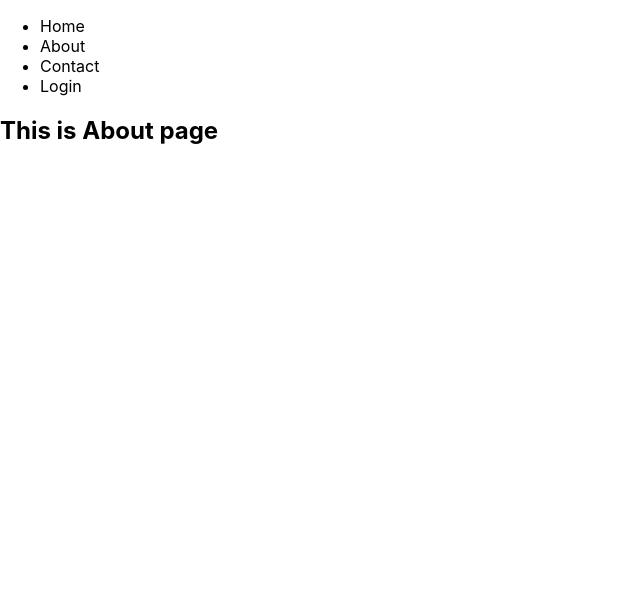
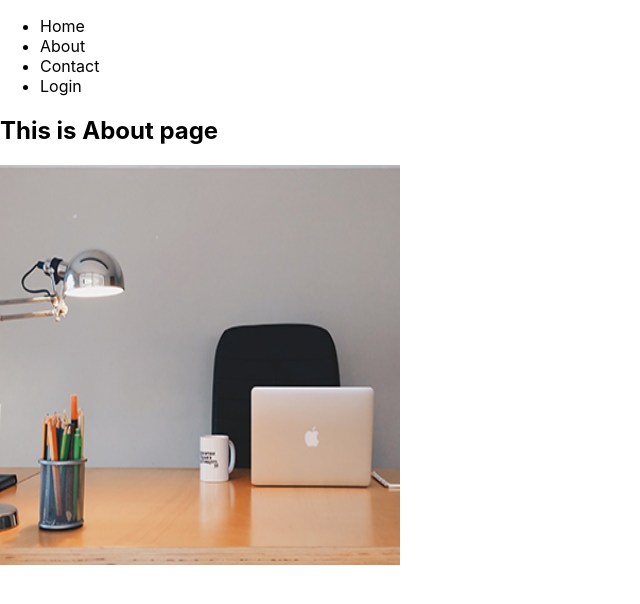
Before and after one commit to jakdev047/nextjs-concept, a Next.js app: page /about in a window 1280 px wide. Shown: the top 604 px of the page, without its empty margins (0-640 px from the left). Built offline with nearby package versions, Linux system fonts and the light colour scheme.

Commit message:
Static Images File Serving

```diff
--- a/pages/about.js
+++ b/pages/about.js
@@ -1,11 +1,13 @@
 import React from 'react';
 import Navigation from '../components/navigation';
+// import Image from 'next/image'
 
 const About = () => {
     return (
         <div>
             <Navigation />
            <h2>This is About page</h2>
+           <img src="images/laptop.jpg" alt="laptop" width="400" height="400" />
         </div>
     )
 }
```
Also changed, not shown: public/images/laptop.jpg (added).
